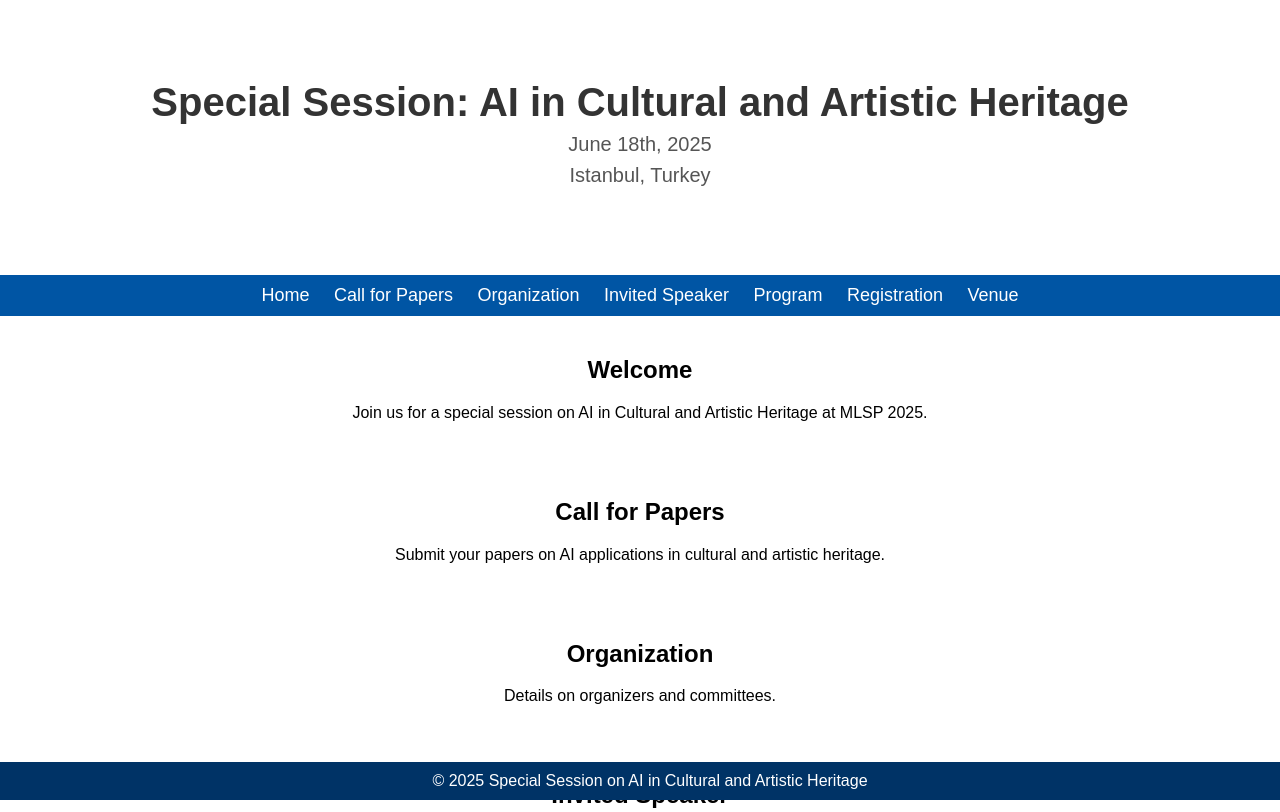
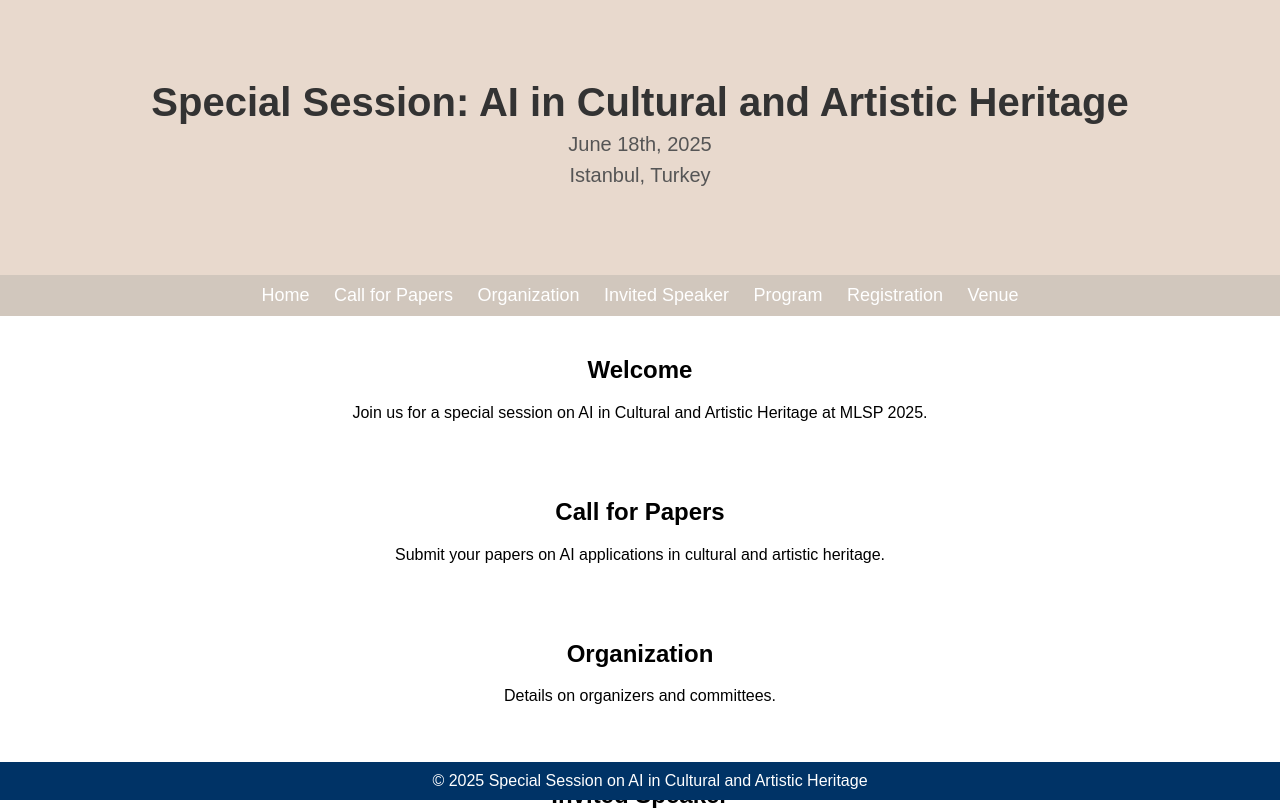
Before and after one commit to ai-cah2025/main, a plain HTML site: page index.html in a window 1280 px wide. Shown: the top 812 px of the page. Drawn offline with Linux system fonts and the light colour scheme.

Commit message:
Update index.html

```diff
--- a/index.html
+++ b/index.html
@@ -15,7 +15,7 @@
     /* --- HERO BANNER STYLES --- */
     .hero-banner {
       /* Use a gradient or an image background */
-      background: linear-gradient(to right, #FOCFBA, #cccccc);
+      background: linear-gradient(to right, #E8D9CD, #E8D9CD);
       /* OR use an image, for example:
          background: url('your-image.jpg') center/cover no-repeat;
       */
@@ -35,7 +35,7 @@
 
     /* --- NAVIGATION STYLES --- */
     nav {
-      background: #0055A4;
+      background: #D1C7BD;
       padding: 10px;
     }
     nav a {
```
